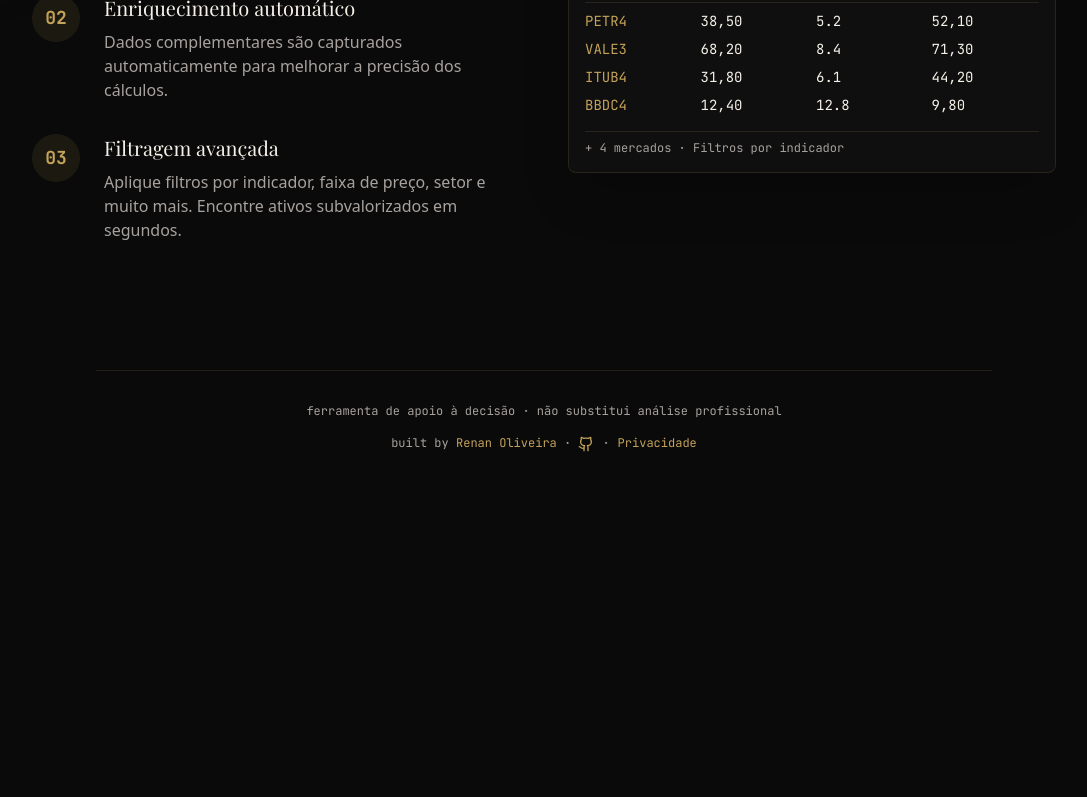
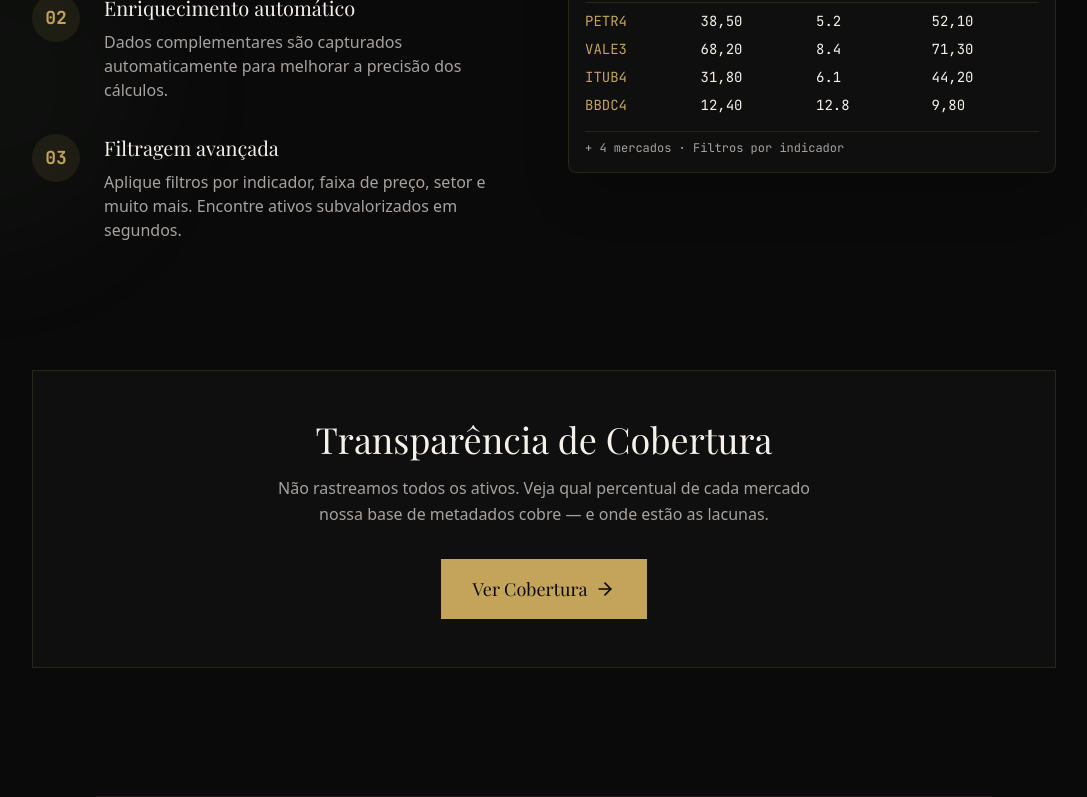
Before and after one commit to lmaoclost/valuation-monitor, a Next.js app: page / in a window 1280 px wide. Shown: the part 2000-2797 px from the top of the page, without its empty margins (96-1183 px from the left). Before the commit the page ends 2564 px from the top, so only its background shows below. Built offline with nearby package versions, Linux system fonts and the light colour scheme; a web font is replaced by a local one.

Commit message:
feat(ui): add coverage section to landing page and fix header
Adds Coverage Transparency card with description and CTA below Como funciona section. Changes header from absolute to fixed with backdrop blur for sticky navigation.

```diff
--- a/app/page.tsx
+++ b/app/page.tsx
@@ -19,7 +19,7 @@
     <div className="min-h-screen bg-background relative overflow-hidden">
       <div className="grain" />
 
-      <header className="absolute top-0 left-0 right-0 z-50 px-8 py-6 flex justify-between items-center">
+      <header className="fixed top-0 left-0 right-0 z-50 px-8 py-6 flex justify-between items-center bg-background/80 backdrop-blur-sm">
         <div className="font-display text-xl tracking-widest text-foreground">
           VALUATION MONITOR
         </div>
@@ -281,6 +281,24 @@
           </div>
         </div>
 
+        <div className="max-w-5xl mx-auto mt-32 w-full animate-fade-in-up animate-delay-100">
+          <div className="bg-card/50 border border-border p-8 md:p-12 text-center">
+            <h2 className="font-display text-3xl md:text-4xl text-foreground mb-4">
+              {t("coverageTitle")}
+            </h2>
+            <p className="font-body text-muted-foreground max-w-xl mx-auto mb-8 leading-relaxed">
+              {t("coverageDesc")}
+            </p>
+            <Link
+              href="/coverage"
+              className="inline-flex items-center justify-center gap-2 px-8 py-4 bg-primary text-primary-foreground font-display text-lg hover:bg-primary/90 transition-all"
+            >
+              {t("coverageCta")}
+              <ArrowRight className="w-5 h-5 group-hover:translate-x-0.5 transition-transform" />
+            </Link>
+          </div>
+        </div>
+
         <footer className="mt-32 py-8 text-center border-t border-border w-full max-w-4xl">
           <div className="font-mono text-xs text-muted-foreground space-y-2">
             <p>{t("footer")}</p>
```
